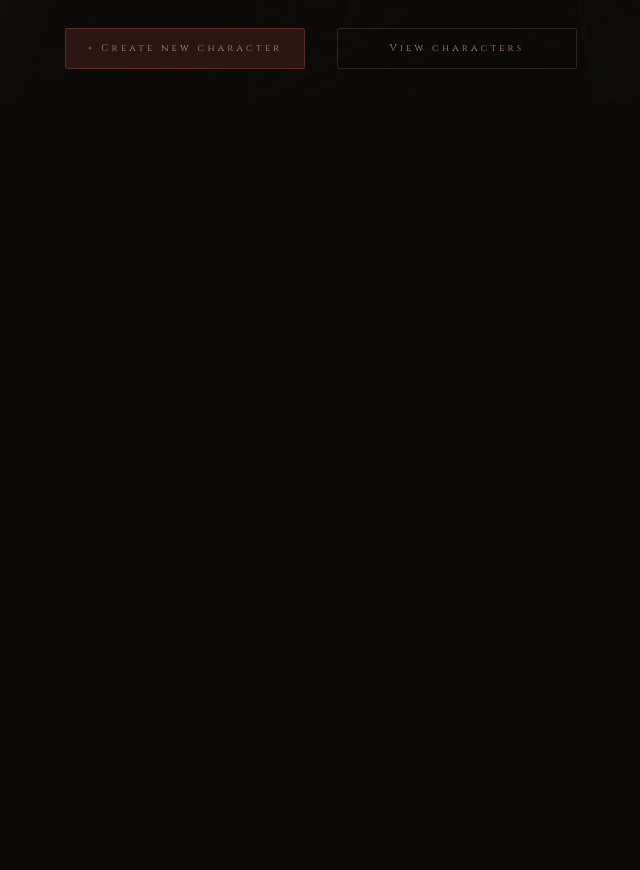
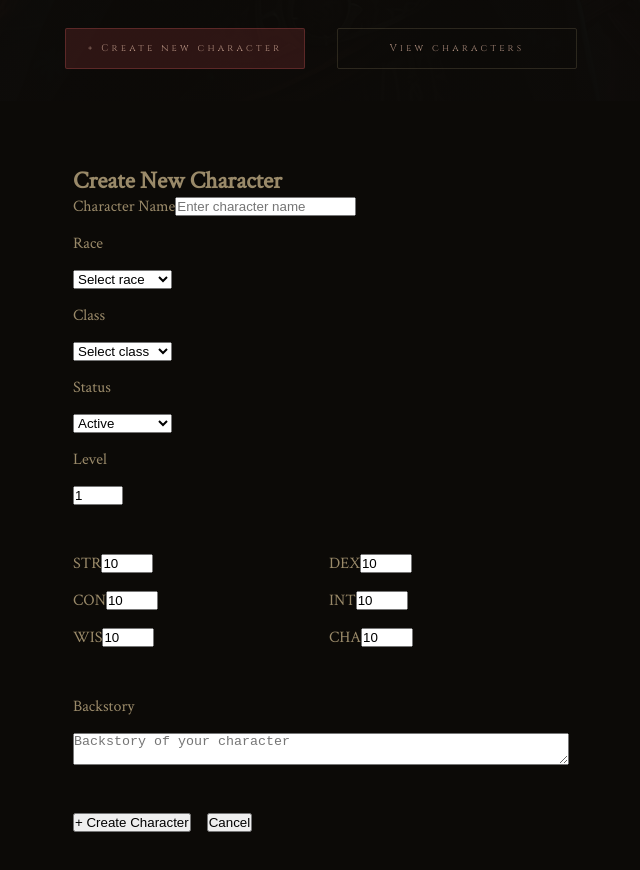
Before and after one commit to iremstalbrand/react-dnd-tracker, a React (Vite) app: page /create in a window 1280 px wide. Shown: the part 620-1490 px from the top of the page, without its empty margins (319-959 px from the left). Before the commit the page ends 800 px from the top, so only its background shows below. Built offline with nearby package versions, Linux system fonts and the light colour scheme.

Commit message:
feat: add character form and style basic layout

```diff
--- a/src/App.jsx
+++ b/src/App.jsx
@@ -1,11 +1,12 @@
 import Header from './components/Header/Header.jsx';
 import Hero from './components/Hero/HeroSection.jsx';
-
+import CharacterForm from './components/CharacterForm/CharacterForm.jsx';
 function App() {
   return (
     <div>
       <Header/>
       <Hero/>
+      <CharacterForm/>
     </div>
   )
 }
--- /dev/null
+++ b/src/components/CharacterForm/CharacterForm.css
@@ -0,0 +1,32 @@
+.character-form {
+  display: flex;
+  flex-direction: column;
+  gap:1rem;
+}
+
+.form-section {
+  max-width: 35rem;
+  margin: 2rem auto;
+  padding: 2rem;
+}
+
+.stats-container {
+  display: grid;
+  grid-template-columns: repeat(2, 1fr);
+  gap: 1rem;
+  padding-top: 2rem;
+  padding-bottom: 2rem;
+}
+
+.form-buttons {
+  display: flex;
+  gap: 1rem;
+  padding-top: 2rem;
+}
+
+select {
+  width: 20%;
+}
+.level {
+  width: 10%;
+}
--- /dev/null
+++ b/src/components/CharacterForm/CharacterForm.jsx
@@ -0,0 +1,53 @@
+import './CharacterForm.css'
+
+export default function CharacterForm()  {
+  return (
+    <section className="form-section">
+      <h2> Create New Character</h2>
+      <form className="character-form">
+
+        <div>
+          <label htmlFor="name">Character Name</label>
+          <input id="name" type = "text" placeholder="Enter character name"/>
+        </div>
+
+        <label htmlFor="race">Race</label>
+        <select id="race">
+          <option value="">Select race</option>
+        </select>
+
+        <label htmlFor="class">Class</label>
+        <select id="class">
+          <option value="">Select class</option>
+        </select>
+
+        <label htmlFor="status">Status</label>
+        <select id="status">
+          <option>Active</option>
+          <option>Deceased</option>
+        </select>
+
+        <label htmlFor="level">Level</label>
+        <input className="level" id="level" type="number" min="1" max="20" defaultValue={1}/>
+
+
+        <div className="stats-container">
+          <label>STR<input type ="number" min="1" max="20" defaultValue={10}/></label>
+          <label>DEX<input type ="number" min="1" max="20" defaultValue={10}/></label>
+          <label>CON<input type ="number" min="1" max="20" defaultValue={10}/></label>
+          <label>INT<input type ="number" min="1" max="20" defaultValue={10}/></label>
+          <label>WIS<input type ="number" min="1" max="20" defaultValue={10}/></label>
+          <label>CHA<input type ="number" min="1" max="20" defaultValue={10}/></label>
+        </div>
+
+        <label htmlFor="backstory">Backstory</label>
+        <textarea id="backstory" placeholder="Backstory of your character"></textarea>
+
+        <div className="form-buttons">
+          <button type="submit"> + Create Character</button>
+          <button type="button">Cancel</button>
+        </div>
+      </form>
+    </section>
+  )
+}
```
